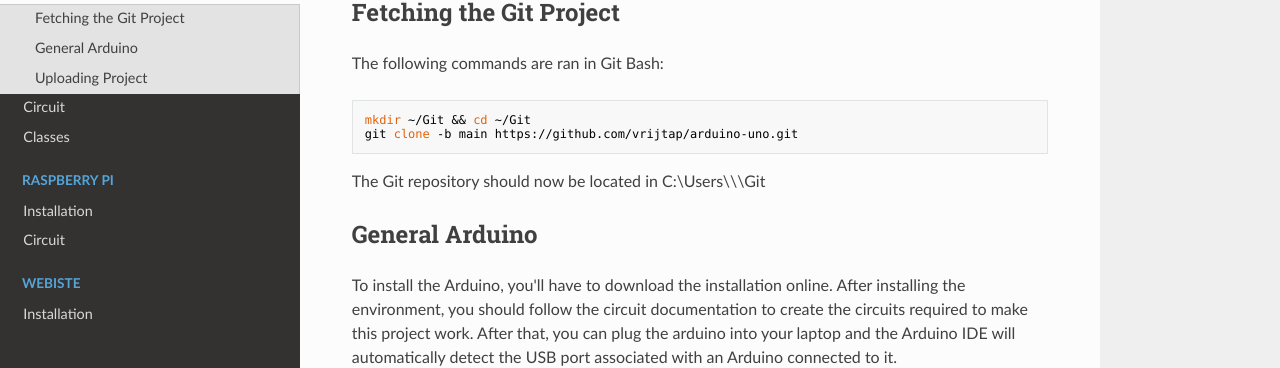
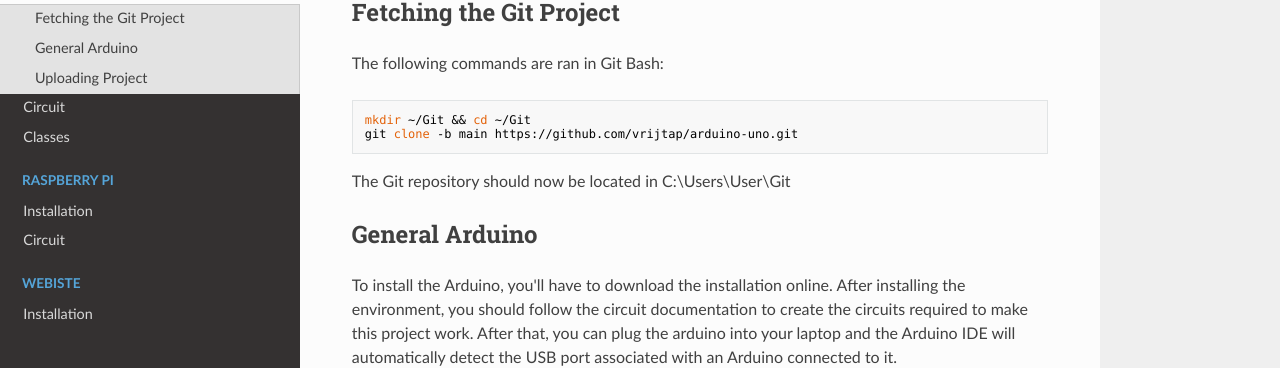
Before and after one commit to vrijtap/documentation, an MkDocs documentation site: the page built from docs/arduino/installation.md, in a window 1280 px wide. Shown: the part 236-604 px from the top of the page. Built offline with MkDocs 1.6.1, drawn with Linux system fonts in a browser that asks for light colours; nearby versions of some CDN libraries; a script that is not in the unit is left out.

Commit message:
Update installation.md to show installation path correctly

````diff
--- a/docs/arduino/installation.md
+++ b/docs/arduino/installation.md
@@ -11,7 +11,7 @@ mkdir ~/Git && cd ~/Git
 git clone -b main https://github.com/vrijtap/arduino-uno.git
 ```
 
-The Git repository should now be located in C:\Users\\\<User>\Git
+The Git repository should now be located in C:\Users\User\Git
 
 ## General Arduino
 
````
